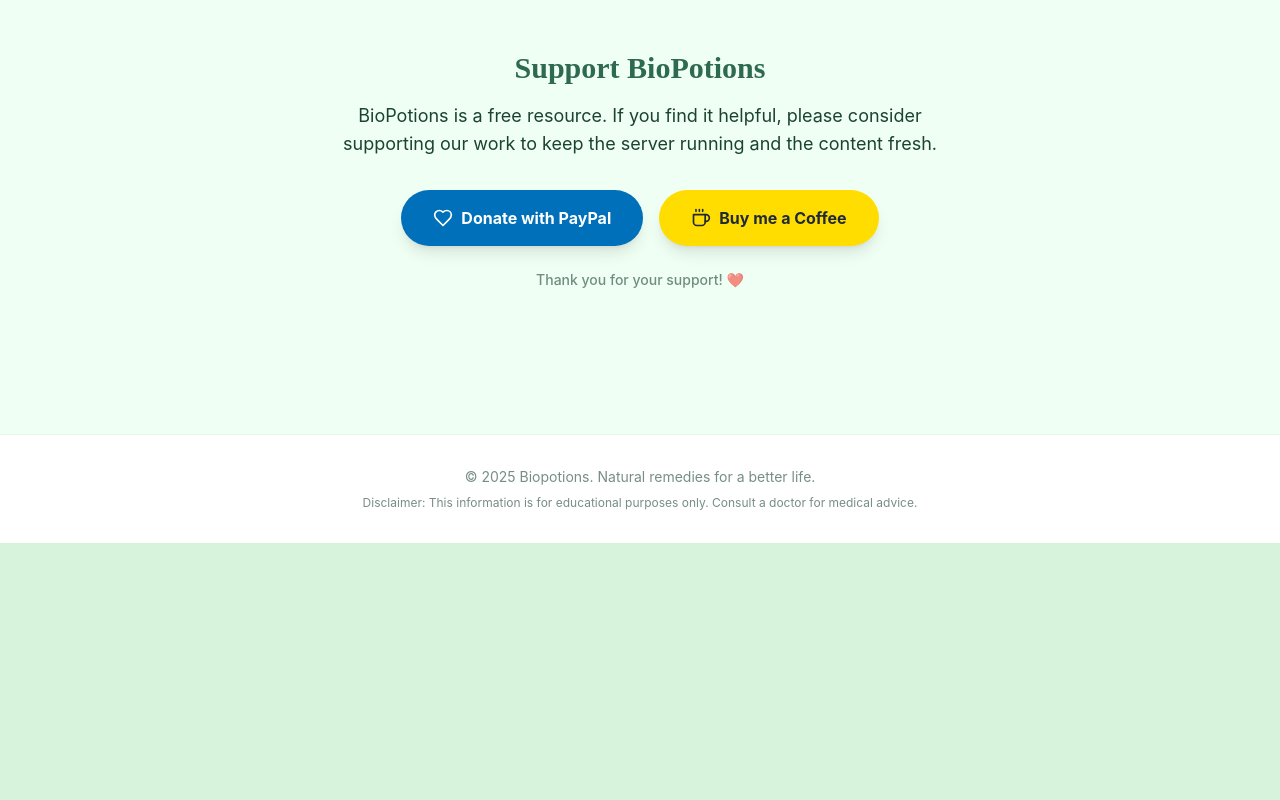
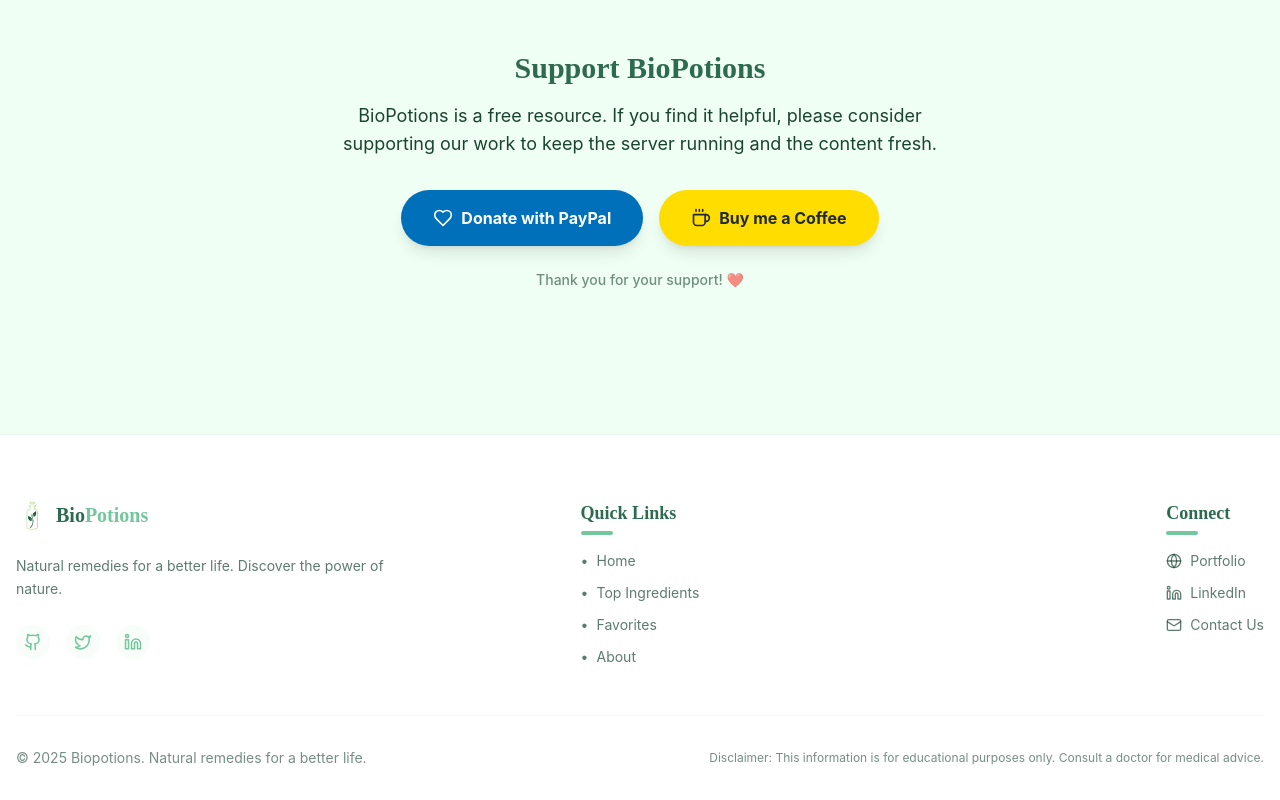
Before and after one commit to OnlyShoky/biopotions, a React (Create React App) app in the folder client/: page / in a window 1280 px wide. Shown: the part 881-1681 px from the top of the page. Before the commit the page ends 1424 px from the top, so only its background shows below. Built offline with nearby package versions, Linux system fonts and the light colour scheme.

Commit message:
update: footer and donation section

```diff
--- a/client/src/components/Layout.jsx
+++ b/client/src/components/Layout.jsx
@@ -1,6 +1,6 @@
 import React, { useState } from 'react';
 import { Link, useLocation } from 'react-router-dom';
-import { Menu, X, Heart, Info, Globe } from 'lucide-react';
+import { Menu, X, Heart, Info, Globe, Github, Linkedin, Twitter, Mail } from 'lucide-react';
 import { useLanguage } from '../context/LanguageContext';
 import { translations } from '../utils/translations';
 import logo from '../assets/logo.png';
@@ -88,10 +88,78 @@
             </main>
 
             {/* Footer */}
-            <footer className="bg-white border-t border-pastel-mint/30 py-8 mt-auto">
-                <div className="container mx-auto px-4 text-center text-pastel-text/60 text-sm">
-                    <p>&copy; {new Date().getFullYear()} {t.footer_text}</p>
-                    <p className="mt-2 text-xs">{t.footer_disclaimer}</p>
+            <footer className="bg-white border-t border-pastel-mint/30 pt-16 pb-8 mt-auto">
+                <div className="container mx-auto px-4">
+                    <div className="grid grid-cols-1 md:grid-cols-3 gap-12 mb-12 justify-items-start md:justify-items-center">
+                        {/* Brand Column */}
+                        <div className="footer-column md:justify-self-start">
+                            <div className="flex items-center gap-2 mb-6">
+                                <img src={logo} alt="Biopotions Logo" className="w-8 h-8 object-contain" />
+                                <span className="text-xl font-serif font-bold text-pastel-dark">
+                                    Bio<span className="text-pastel-green">Potions</span>
+                                </span>
+                            </div>
+                            <p className="text-pastel-text/70 mb-6 leading-relaxed text-sm">
+                                {t.footer_desc}
+                            </p>
+                            <div className="flex gap-4">
+                                <a href="https://github.com/OnlyShoky" target="_blank" rel="noopener noreferrer" className="bg-pastel-mint/10 p-2 rounded-full text-pastel-green hover:bg-pastel-green hover:text-white transition-all duration-300">
+                                    <Github size={18} />
+                                </a>
+                                <a href="https://x.com/onlyshoky" target="_blank" rel="noopener noreferrer" className="bg-pastel-mint/10 p-2 rounded-full text-pastel-green hover:bg-pastel-green hover:text-white transition-all duration-300">
+                                    <Twitter size={18} />
+                                </a>
+                                <a href="https://www.linkedin.com/in/mohamed-el-mourabit-agharbi/" target="_blank" rel="noopener noreferrer" className="bg-pastel-mint/10 p-2 rounded-full text-pastel-green hover:bg-pastel-green hover:text-white transition-all duration-300">
+                                    <Linkedin size={18} />
+                                </a>
+                            </div>
+                        </div>
+
+                        {/* Quick Links */}
+                        <div className="footer-column md:justify-self-center">
+                            <h3 className="font-serif font-bold text-pastel-dark text-lg mb-6 relative inline-block">
+                                {t.quick_links}
+                                <span className="absolute -bottom-2 left-0 w-8 h-1 bg-pastel-green rounded-full"></span>
+                            </h3>
+                            <ul className="space-y-3">
+                                <li><Link to="/" className="text-pastel-text/70 hover:text-pastel-green transition-colors text-sm flex items-center gap-2 hover:pl-1 transition-all"><span>•</span> {t.home}</Link></li>
+                                <li><Link to="/top-ingredients" className="text-pastel-text/70 hover:text-pastel-green transition-colors text-sm flex items-center gap-2 hover:pl-1 transition-all"><span>•</span> {t.top_ingredients}</Link></li>
+                                <li><Link to="/favorites" className="text-pastel-text/70 hover:text-pastel-green transition-colors text-sm flex items-center gap-2 hover:pl-1 transition-all"><span>•</span> {t.favorites}</Link></li>
+                                <li><Link to="/about" className="text-pastel-text/70 hover:text-pastel-green transition-colors text-sm flex items-center gap-2 hover:pl-1 transition-all"><span>•</span> {t.about}</Link></li>
+                            </ul>
+                        </div>
+
+
+                        {/* Connect */}
+                        <div className="footer-column md:justify-self-end">
+                            <h3 className="font-serif font-bold text-pastel-dark text-lg mb-6 relative inline-block">
+                                {t.connect}
+                                <span className="absolute -bottom-2 left-0 w-8 h-1 bg-pastel-green rounded-full"></span>
+                            </h3>
+                            <ul className="space-y-3">
+                                <li>
+                                    <a href="https://mohamed-elmourabit.netlify.app" target="_blank" rel="noopener noreferrer" className="text-pastel-text/70 hover:text-pastel-green transition-colors text-sm flex items-center gap-2 hover:pl-1 transition-all">
+                                        <Globe size={16} /> {t.portfolio}
+                                    </a>
+                                </li>
+                                <li>
+                                    <a href="https://www.linkedin.com/in/mohamed-el-mourabit-agharbi/" target="_blank" rel="noopener noreferrer" className="text-pastel-text/70 hover:text-pastel-green transition-colors text-sm flex items-center gap-2 hover:pl-1 transition-all">
+                                        <Linkedin size={16} /> LinkedIn
+                                    </a>
+                                </li>
+                                <li>
+                                    <a href="mailto:mohamed.elmoag+biopotions@gmail.com" className="text-pastel-text/70 hover:text-pastel-green transition-colors text-sm flex items-center gap-2 hover:pl-1 transition-all">
+                                        <Mail size={16} /> {t.contact_us}
+                                    </a>
+                                </li>
+                            </ul>
+                        </div>
+                    </div>
+
+                    <div className="border-t border-pastel-mint/20 pt-8 flex flex-col md:flex-row justify-between items-center text-pastel-text/60 text-sm gap-4">
+                        <p>&copy; {new Date().getFullYear()} {t.footer_text}</p>
+                        <p className="text-xs">{t.footer_disclaimer}</p>
+                    </div>
                 </div>
             </footer>
         </div>
--- a/client/src/utils/translations.js
+++ b/client/src/utils/translations.js
@@ -52,7 +52,16 @@
         // Search Types
         type_body_part: "Body Part",
         type_ailment: "Ailment",
-        type_ingredient: "Ingredient"
+        type_ingredient: "Ingredient",
+        // Footer New
+        footer_desc: "Natural remedies for a better life. Discover the power of nature.",
+        quick_links: "Quick Links",
+        legal: "Legal",
+        privacy_policy: "Privacy Policy",
+        terms_service: "Terms of Service",
+        connect: "Connect",
+        portfolio: "Portfolio",
+        contact_us: "Contact Us"
     },
     es: {
         app_name: "Biopotions",
@@ -107,7 +116,16 @@
         // Search Types
         type_body_part: "Parte del Cuerpo",
         type_ailment: "Dolencia",
-        type_ingredient: "Ingrediente"
+        type_ingredient: "Ingrediente",
+        // Footer New
+        footer_desc: "Remedios naturales para una vida mejor. Descubre el poder de la naturaleza.",
+        quick_links: "Enlaces Rápidos",
+        legal: "Legal",
+        privacy_policy: "Política de Privacidad",
+        terms_service: "Términos de Servicio",
+        connect: "Conectar",
+        portfolio: "Portafolio",
+        contact_us: "Contáctanos"
     },
     fr: {
         app_name: "Biopotions",
@@ -162,6 +180,15 @@
         // Search Types
         type_body_part: "Partie du Corps",
         type_ailment: "Affection",
-        type_ingredient: "Ingrédient"
+        type_ingredient: "Ingrédient",
+        // Footer New
+        footer_desc: "Des remèdes naturels pour une vie meilleure. Découvrez le pouvoir de la nature.",
+        quick_links: "Liens Rapides",
+        legal: "Légal",
+        privacy_policy: "Politique de Confidentialité",
+        terms_service: "Conditions d'Utilisation",
+        connect: "Connecter",
+        portfolio: "Portfolio",
+        contact_us: "Contactez-nous"
     }
 };
```
